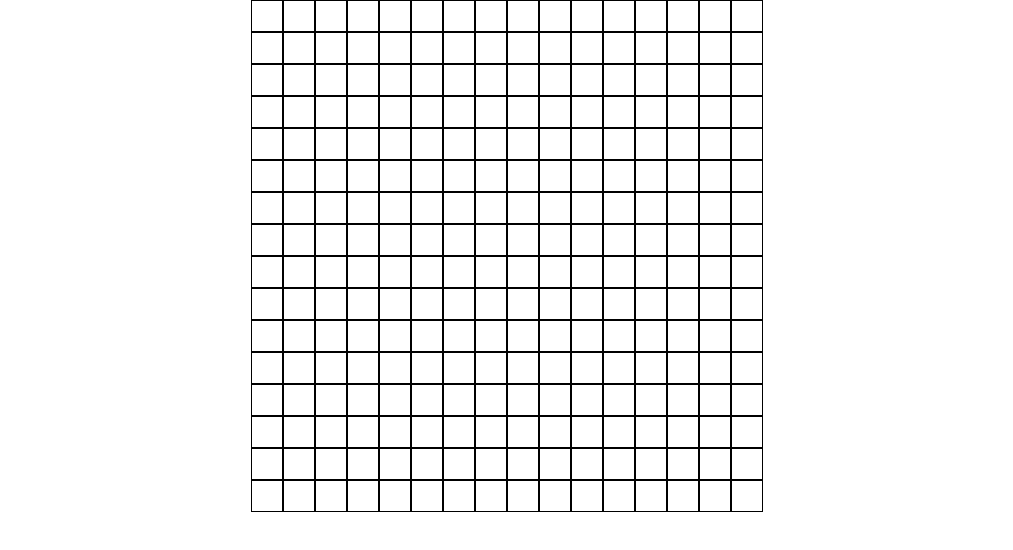
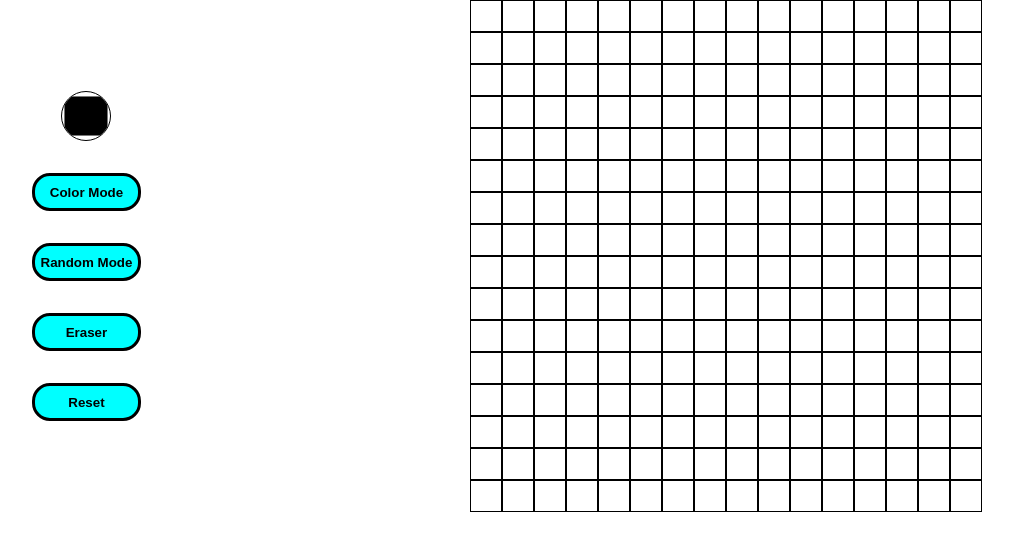
Before and after one commit to ShadowGuy01234/Etch-a-Sketch, a plain HTML site: page index.html in a window 1280 px wide. Shown: the whole page, without its empty margins (133-1146 px from the left). Drawn offline with Linux system fonts and the light colour scheme.

Commit message:
made the UI buttons

```diff
--- a/index.html
+++ b/index.html
@@ -9,7 +9,13 @@
 </head>
 <body>
     <div class="container">
-        <div class="ui"></div>
+        <div class="ui">
+            <input type="color" class="color">
+            <button class="btnColor">Color Mode</button>
+            <button class="btnRandom">Random Mode</button>
+            <button class="btnEraser">Eraser</button>
+            <button class="btnReset">Reset</button>
+        </div>
         <div class="canvas"></div>
     </div>
 </body>
--- a/script.js
+++ b/script.js
@@ -8,15 +8,6 @@
 //         });
 //     });
 // }
-
-let colors = [
-    '#a52a2a', '#dcae96', '#800000', '#b03060', '#8b3a62', '#800020', '#fff4db',
-    '#789868', '#696ac9', '#e6c986', '#1e203b', '#b52e25', '#2c2d61',
-    '#639867', '#a9c77e', '#c4dd68', '#0dc681', '#ff3f31', '#ffa3da', '#fd71c5',
-    '#ff009a', '#008f51', '#232256', '#852679', '#2d712c', '#5d3526',
-    '#ccab8a', '#ecbf7b', '#d7b694', '#eeeccc', '#c5b77b', '#5f7e61', '#b64040',
-    '#e1dfdf','#668c6f', '#e5d5bb','#c46316', '#da413c','#5b2c34', '#c8a2c8', '#8fb0a9',
-];
 
 // function randomColorOnClick() {
 //     document.addEventListener("DOMContentLoaded", () => {
@@ -29,6 +20,17 @@ let colors = [
 //         });
 //     });
 // }
+
+
+
+let colors = [
+    '#a52a2a', '#dcae96', '#800000', '#b03060', '#8b3a62', '#800020', '#fff4db',
+    '#789868', '#696ac9', '#e6c986', '#1e203b', '#b52e25', '#2c2d61',
+    '#639867', '#a9c77e', '#c4dd68', '#0dc681', '#ff3f31', '#ffa3da', '#fd71c5',
+    '#ff009a', '#008f51', '#232256', '#852679', '#2d712c', '#5d3526',
+    '#ccab8a', '#ecbf7b', '#d7b694', '#eeeccc', '#c5b77b', '#5f7e61', '#b64040',
+    '#e1dfdf','#668c6f', '#e5d5bb','#c46316', '#da413c','#5b2c34', '#c8a2c8', '#8fb0a9',
+];
 
 function randonColorOnHover() {
     document.addEventListener("DOMContentLoaded", () => {
@@ -70,6 +72,9 @@ function grid() {
     });
 }
 
+
+
+
 grid();
 colorOnHover();
 // colorOnClick();
--- a/styles.css
+++ b/styles.css
@@ -14,6 +14,38 @@ body {
     display: flex;
     justify-content: center;
     align-items: center;
-    flex-grow: 1;
-    flex-wrap: wrap;
 }
+
+.container {
+    display: flex;
+    justify-content: space-around;
+    align-items: center;
+}
+
+.ui {
+    display: flex;
+    flex-direction: column;
+    align-items: stretch;
+    gap: 32px;
+}
+
+.color {
+    box-sizing: border-box;
+    align-self: center;
+    border-radius: 50%;
+    width: 50px;
+    height: 50px;
+    background-color: transparent;
+    padding: 0px;
+    border: 1px solid black ;
+}
+
+.btnColor, .btnRandom, .btnEraser, .btnReset {
+    background-color:cyan;
+    min-height: 38px;
+    min-width: auto;
+    border-radius: 18px;
+    border: 3px solid black;
+    font-weight: 800;
+    flex-basis: 38px;
+}
```
